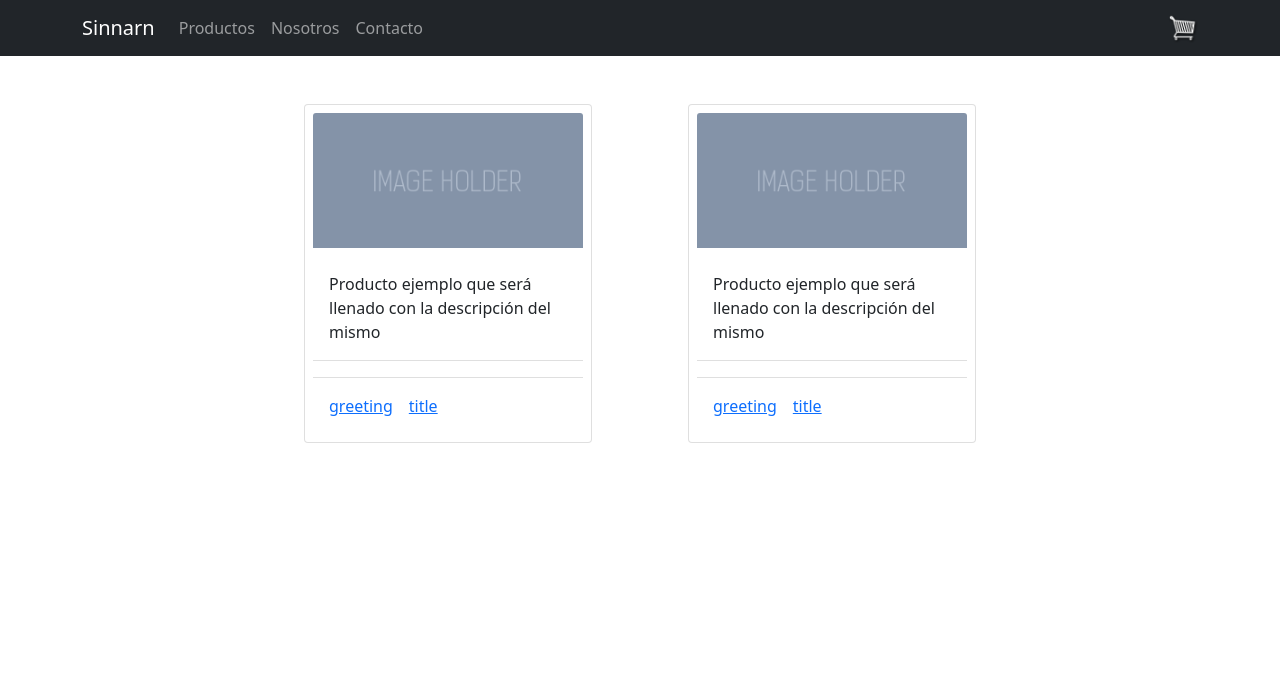
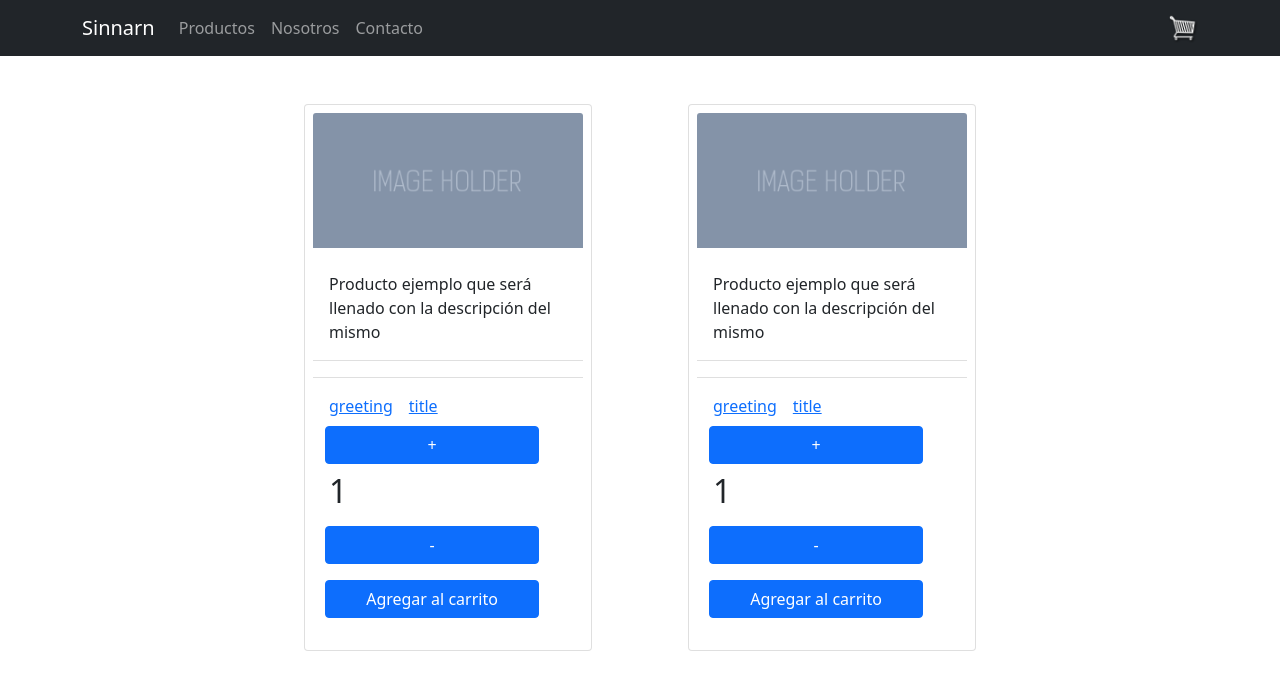
Before and after one commit to MicaelaLagana/comision25640-lagana, a React (Create React App) app: page / in a window 1280 px wide. Shown: the top 690 px of the page. Built offline with nearby package versions, Linux system fonts and the light colour scheme.

Commit message:
se agrega contador y funcion onAdd

```diff
--- a/src/App.js
+++ b/src/App.js
@@ -1,4 +1,4 @@
-import { Container, Row, Col } from 'react-bootstrap';
+import { Container, Row } from 'react-bootstrap';
 import './App.css';
 import NavbarComponent from './components/navbar';
 import ItemListContainer from './containers/itemList';
--- /dev/null
+++ b/src/components/buttonCart/buttonCart.jsx
@@ -0,0 +1,9 @@
+import React from 'react'
+import { Button } from 'react-bootstrap';
+
+
+export default function ButtonCart(props) {
+  return (
+    <Button onClick={props.onAdd} className="m-2">{props.name}</Button>
+  )
+}
--- /dev/null
+++ b/src/components/buttonCounter/buttonCounter.jsx
@@ -0,0 +1,9 @@
+import React from 'react'
+import { Button } from 'react-bootstrap';
+
+
+export default function ButtonCounter(props) {
+  return (
+    <Button className="m-2" onClick={props.onClick}>{props.name}</Button>
+  )
+}
--- /dev/null
+++ b/src/components/itemCount/itemCount.jsx
@@ -0,0 +1,50 @@
+import { React, useState } from 'react'
+import { Row } from 'react-bootstrap';
+import ButtonCounter from '../buttonCounter/buttonCounter';
+import ButtonCart from '../buttonCart/buttonCart';
+import { Alert } from 'react-bootstrap';
+
+export default function ItemCount(props) {
+    let count = props.initial ? props.initial : 1;
+    const [counter, setCounter] = useState(count);
+    const [available, setAvailable] = useState(true); //Esto no va a grisar el producto, va a grisar el botón de + o -
+    const [showAlert, setShowAlert] = useState(false);
+    let stock = props.stock ? props.stock : 1;
+
+
+    const handleOnClickAdd = () => {
+      console.log("a");
+        count !== stock ?  setCounter(count++) : setAvailable(false);
+    }
+
+    function handleOnClickSubs() {
+      console.log("b");
+      count !== props.initial ? setCounter(count--) : setAvailable(false)  ;
+    }
+    console.log("count", count)
+    console.log("counter", counter)
+
+    function onAdd() {
+      console.log("aleeert");
+      setShowAlert(true);
+    }
+
+
+  return (
+    <Row>
+        <Row>
+          <ButtonCounter onClick={() => handleOnClickAdd()} name={"+"} isAvaiable ={available}/>
+          <h2>{counter}</h2>
+          <ButtonCounter onClick={() => handleOnClickSubs()} name={"-"} isAvaiable ={available}/>
+        </Row>
+        <Row><ButtonCart name={"Agregar al carrito"} onAdd={onAdd} /></Row>
+        { showAlert ? //Esto tengo que pasarlo a la pantalla principal
+        <Alert variant={'success'}>
+        ¡Se han agregado {count} productos al carrito!
+        </Alert>
+        :
+          ""
+        }
+      </Row>
+  )
+}
--- a/src/containers/itemList/index.jsx
+++ b/src/containers/itemList/index.jsx
@@ -1,6 +1,7 @@
 import { React, useState } from "react";
-import { Card, ListGroup, ListGroupItem } from "react-bootstrap";
+import { Card, ListGroup, ListGroupItem, Row } from "react-bootstrap";
 import Holder from '../../components/assets/images/imageholder.png'
+import ItemCount from "../../components/itemCount/itemCount";
 
 export default function ItemListContainer(props) {
     const [greeting, setGreeting] = useState("");
@@ -30,6 +31,7 @@ return (
     <Card.Body>
         <Card.Link href="#" onClick={() => handleOnClick()}>greeting</Card.Link>
         <Card.Link href="#" onClick={() => handleOnClickTitle()}>title</Card.Link>
+        <Row><ItemCount initial={1} stock={7}/></Row>
     </Card.Body>
     </Card>
   );
```
